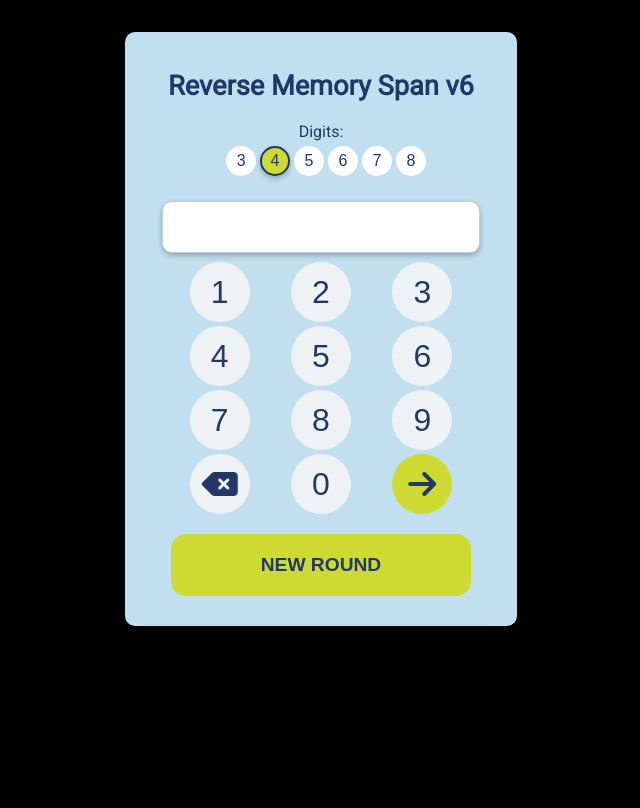
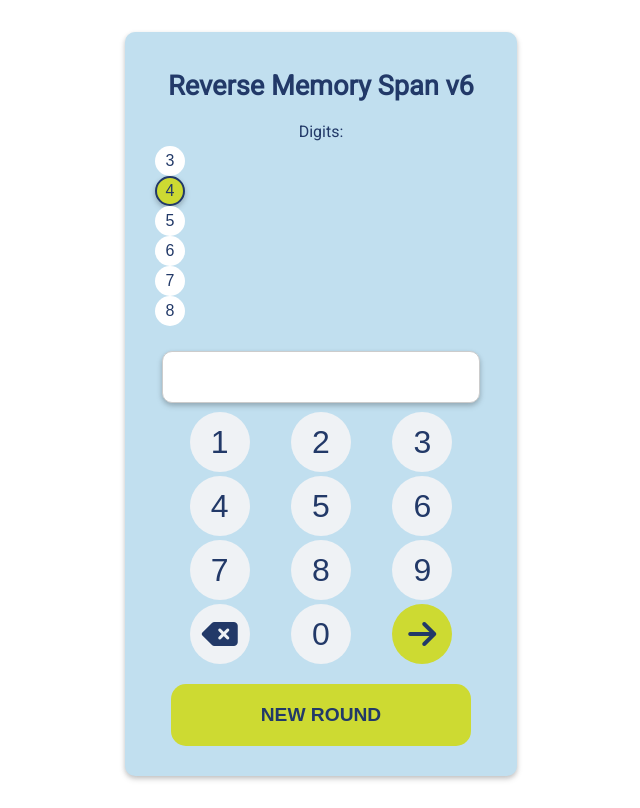
Before and after one commit to fehertoypeter/readback_memory, a plain HTML site: page index.html in a window 1280 px wide. Shown: the whole page, without its empty margins (319-959 px from the left). Drawn offline with Linux system fonts and the light colour scheme.

Commit message:
Add files via upload

```diff
--- a/style.css
+++ b/style.css
@@ -1,7 +1,7 @@
 body {
     font-family: 'Roboto', 'Helvetica', sans-serif;
     text-align: center;
-    background: black; /* Háttérszín hozzáadva */
+    background: white; /* Háttérszín hozzáadva */
     margin: 0;
     padding: 0;
 }
@@ -84,6 +84,9 @@ body {
     border-radius: 15px;
     color: #223968;
     background: white;
+    display: flex;
+    justify-content: center; /* Tartalom vízszintes középre igazítása */
+    align-items: center; /* Tartalom függőleges középre igazítása */
 }
 
 .num-button.selected {
```
